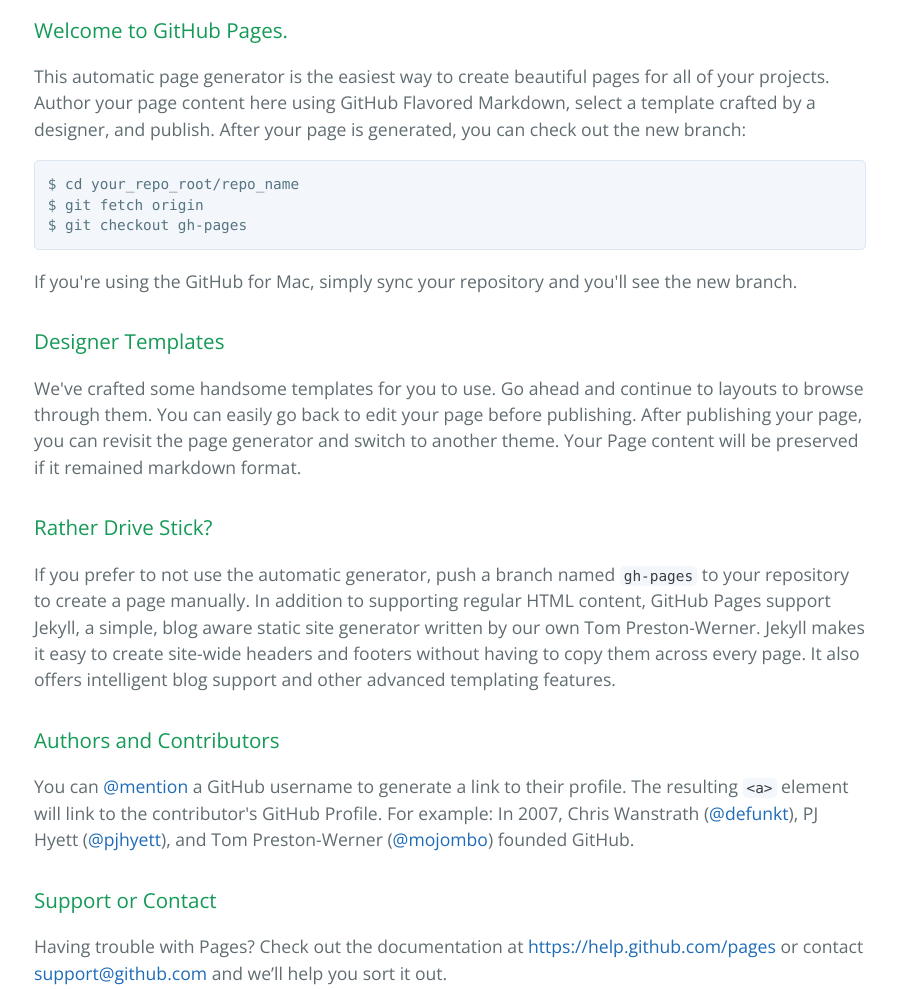
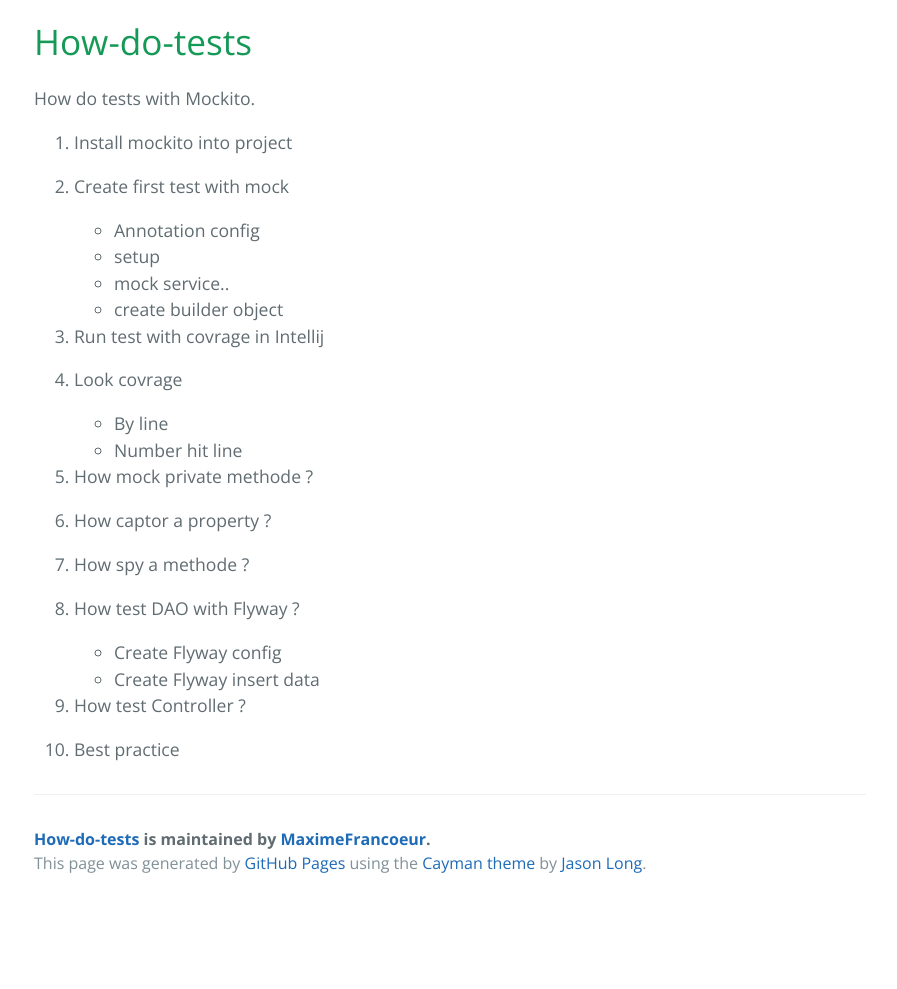
Before and after one commit to MaximeFrancoeur/How-do-tests, a plain HTML site: page index.html in a window 1280 px wide. Shown: the part 400-1389 px from the top of the page, without its empty margins (190-1087 px from the left). After the commit the page ends 1307 px from the top, so only its background shows below. Drawn offline with nearby package versions, Linux system fonts and the light colour scheme.

Commit message:
Create gh-pages branch via GitHub

```diff
--- a/index.html
+++ b/index.html
@@ -19,37 +19,46 @@
     </section>
 
     <section class="main-content">
-      <h3>
-<a id="welcome-to-github-pages" class="anchor" href="#welcome-to-github-pages" aria-hidden="true"><span class="octicon octicon-link"></span></a>Welcome to GitHub Pages.</h3>
+      <h1>
+<a id="how-do-tests" class="anchor" href="#how-do-tests" aria-hidden="true"><span class="octicon octicon-link"></span></a>How-do-tests</h1>
 
-<p>This automatic page generator is the easiest way to create beautiful pages for all of your projects. Author your page content here using GitHub Flavored Markdown, select a template crafted by a designer, and publish. After your page is generated, you can check out the new branch:</p>
+<p>How do tests with Mockito.</p>
 
-<pre><code>$ cd your_repo_root/repo_name
-$ git fetch origin
-$ git checkout gh-pages
-</code></pre>
+<ol>
+<li><p>Install mockito into project</p></li>
+<li>
+<p>Create first test with mock</p>
 
-<p>If you're using the GitHub for Mac, simply sync your repository and you'll see the new branch.</p>
+<ul>
+<li>Annotation config</li>
+<li>setup</li>
+<li>mock service..</li>
+<li>create builder object</li>
+</ul>
+</li>
+<li><p>Run test with covrage in Intellij</p></li>
+<li>
+<p>Look covrage</p>
 
-<h3>
-<a id="designer-templates" class="anchor" href="#designer-templates" aria-hidden="true"><span class="octicon octicon-link"></span></a>Designer Templates</h3>
+<ul>
+<li>By line</li>
+<li>Number hit line</li>
+</ul>
+</li>
+<li><p>How mock private methode ?</p></li>
+<li><p>How captor a property ?</p></li>
+<li><p>How spy a methode ?</p></li>
+<li>
+<p>How test DAO with Flyway ?</p>
 
-<p>We've crafted some handsome templates for you to use. Go ahead and continue to layouts to browse through them. You can easily go back to edit your page before publishing. After publishing your page, you can revisit the page generator and switch to another theme. Your Page content will be preserved if it remained markdown format.</p>
-
-<h3>
-<a id="rather-drive-stick" class="anchor" href="#rather-drive-stick" aria-hidden="true"><span class="octicon octicon-link"></span></a>Rather Drive Stick?</h3>
-
-<p>If you prefer to not use the automatic generator, push a branch named <code>gh-pages</code> to your repository to create a page manually. In addition to supporting regular HTML content, GitHub Pages support Jekyll, a simple, blog aware static site generator written by our own Tom Preston-Werner. Jekyll makes it easy to create site-wide headers and footers without having to copy them across every page. It also offers intelligent blog support and other advanced templating features.</p>
-
-<h3>
-<a id="authors-and-contributors" class="anchor" href="#authors-and-contributors" aria-hidden="true"><span class="octicon octicon-link"></span></a>Authors and Contributors</h3>
-
-<p>You can <a href="https://github.com/blog/821" class="user-mention">@mention</a> a GitHub username to generate a link to their profile. The resulting <code>&lt;a&gt;</code> element will link to the contributor's GitHub Profile. For example: In 2007, Chris Wanstrath (<a href="https://github.com/defunkt" class="user-mention">@defunkt</a>), PJ Hyett (<a href="https://github.com/pjhyett" class="user-mention">@pjhyett</a>), and Tom Preston-Werner (<a href="https://github.com/mojombo" class="user-mention">@mojombo</a>) founded GitHub.</p>
-
-<h3>
-<a id="support-or-contact" class="anchor" href="#support-or-contact" aria-hidden="true"><span class="octicon octicon-link"></span></a>Support or Contact</h3>
-
-<p>Having trouble with Pages? Check out the documentation at <a href="https://help.github.com/pages">https://help.github.com/pages</a> or contact <a href="mailto:support@github.com">support@github.com</a> and we’ll help you sort it out.</p>
+<ul>
+<li>Create Flyway config</li>
+<li>Create Flyway insert data</li>
+</ul>
+</li>
+<li><p>How test Controller ?</p></li>
+<li><p>Best practice</p></li>
+</ol>
 
       <footer class="site-footer">
         <span class="site-footer-owner"><a href="https://github.com/MaximeFrancoeur/How-do-tests">How-do-tests</a> is maintained by <a href="https://github.com/MaximeFrancoeur">MaximeFrancoeur</a>.</span>
```
Also changed, not shown: params.json (+1 -1 lines).
